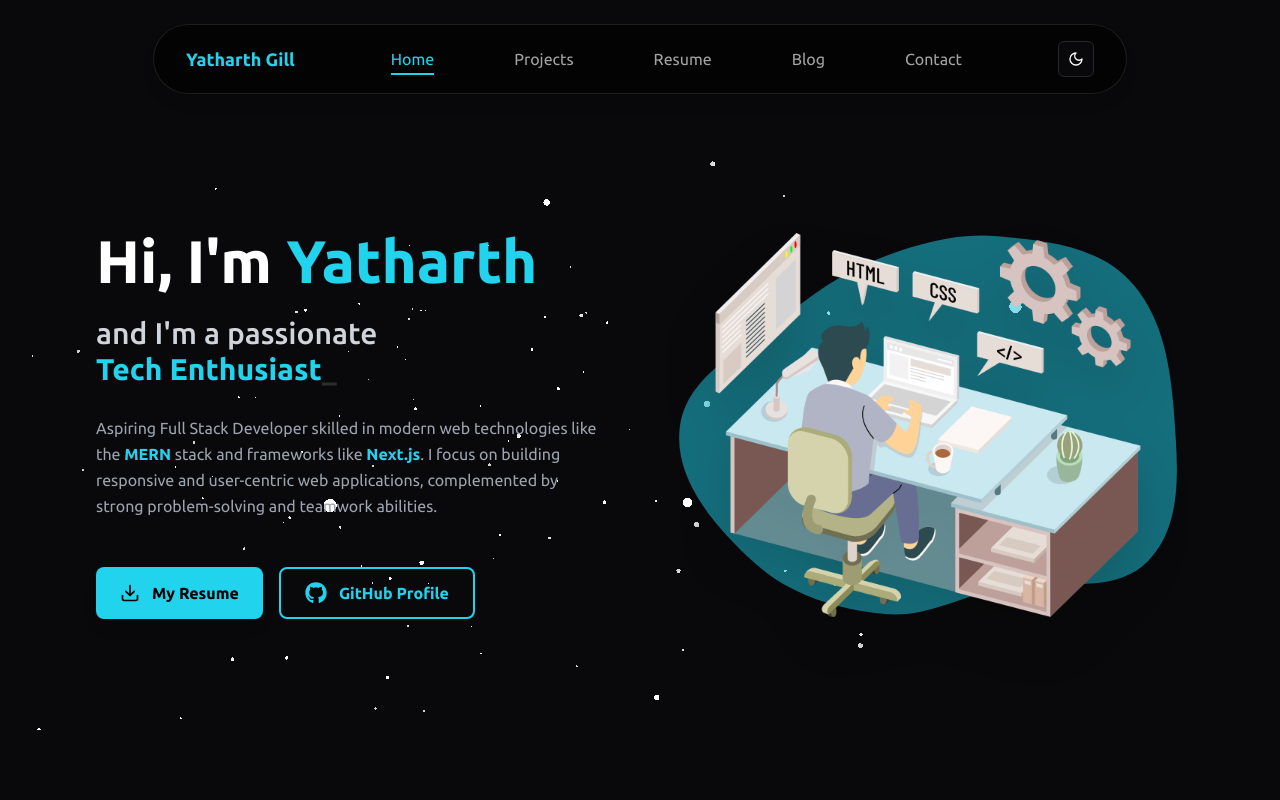
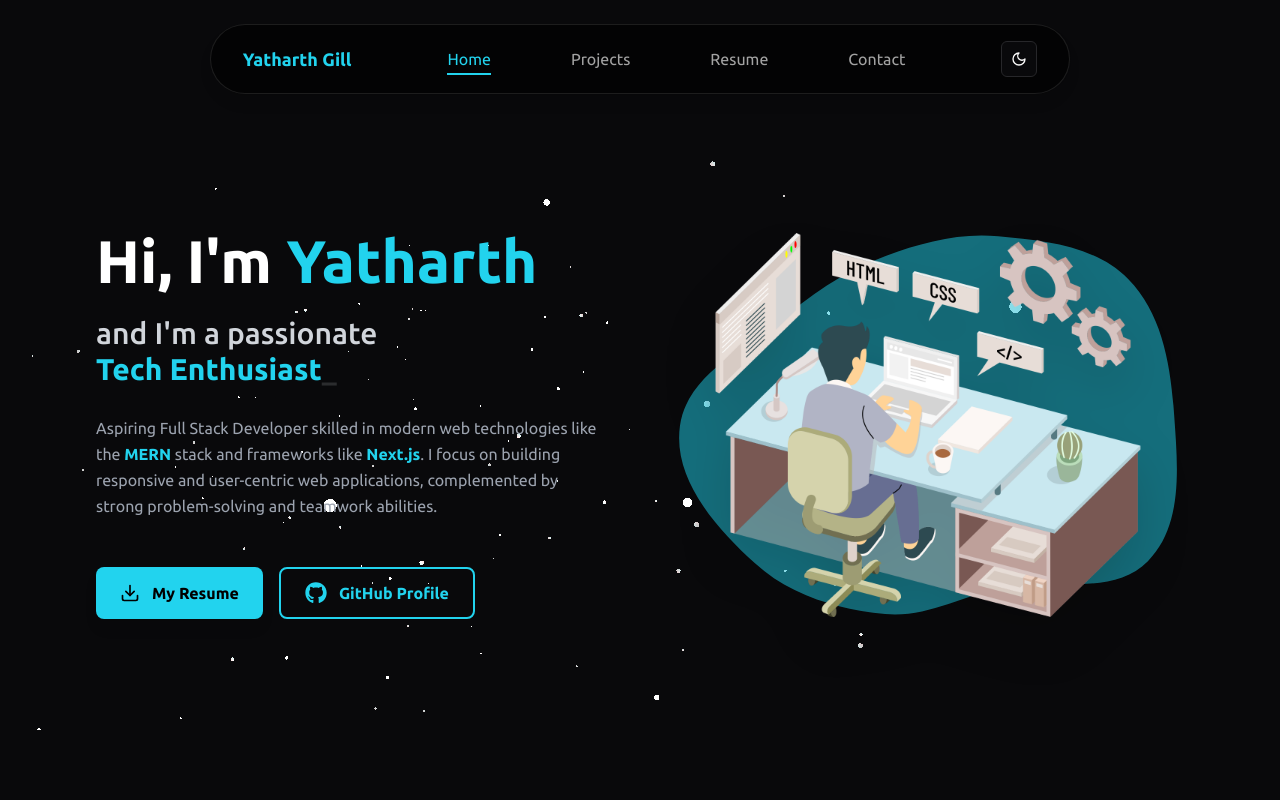
Before and after one commit to yatharthgill/portfolio, a Next.js app: page / in a window 1280 px wide. Shown: the top 800 px of the page. Built offline with nearby package versions, Linux system fonts and the light colour scheme; a web font is replaced by a local one.

Commit message:
fix: update Resume link in Navbar and remove Blog item

```diff
--- a/src/components/Navbar.tsx
+++ b/src/components/Navbar.tsx
@@ -20,10 +20,9 @@
   { name: "Projects", href: "/projects" },
   {
     name: "Resume",
-    href: "https://drive.google.com/file/d/1NrTh3IxPXp86aPCt1jNYl5ZhKD2ax2Cz/view?usp=drive_link",
+    href: "https://drive.google.com/file/d/1KUUcPgaMxth7jwmUVmxJemh_48BSUPCF/view?usp=sharing",
     target: "_blank",
   },
-  { name: "Blog", href: "/blog" },
   { name: "Contact", href: "/contact" },
 ];
 
```
